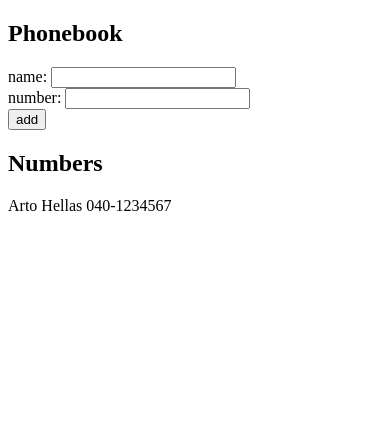
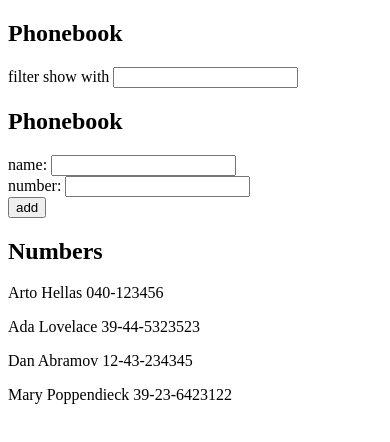
Before and after one commit to cruzito626/fullstack-open-course, a React (Create React App) app in the folder part2/phonebook/: page / in a window 390 px wide. Shown: the top 442 px of the page. Built offline with nearby package versions, Linux system fonts and the light colour scheme.

Commit message:
phonebook step four

```diff
--- a/part2/phonebook/src/App.js
+++ b/part2/phonebook/src/App.js
@@ -2,7 +2,10 @@ import React, { useState } from "react";
 
 const App = () => {
   const [persons, setPersons] = useState([
-    { name: "Arto Hellas", number: "040-1234567" },
+    { name: "Arto Hellas", number: "040-123456" },
+    { name: "Ada Lovelace", number: "39-44-5323523" },
+    { name: "Dan Abramov", number: "12-43-234345" },
+    { name: "Mary Poppendieck", number: "39-23-6423122" },
   ]);
   const [newNumberPhone, setNewNumberPhone] = useState("");
   const [newName, setNewName] = useState("");
@@ -25,14 +28,38 @@ const App = () => {
         name: newName,
         number: newNumberPhone,
       };
-      setPersons(persons.concat(newPerson));
+      const newPersons = persons.concat(newPerson);
+      setPersons(newPersons);
+      setFiltered(newPersons);
       setNewName("");
       setNewNumberPhone("");
     }
   };
 
+  const [filtered, setFiltered] = useState([...persons]);
+  const [filter, setFilter] = useState("");
+
+  const handlerOnChangeInputFilter = (event) => {
+    const newFilter = event.target.value;
+
+    if (!newFilter?.trim()) {
+      setFiltered([...persons]);
+    } else {
+      setFiltered(
+        persons.filter(({ name }) =>
+          name.toLocaleLowerCase().includes(newFilter.toLocaleLowerCase())
+        )
+      );
+    }
+    setFilter(newFilter);
+  };
   return (
     <div>
+      <h2>Phonebook</h2>
+      <div>
+        filter show with{" "}
+        <input value={filter} onChange={handlerOnChangeInputFilter} />
+      </div>
       <h2>Phonebook</h2>
       <form onSubmit={handlerOnSubmit}>
         <div>
@@ -50,7 +77,7 @@ const App = () => {
         </div>
       </form>
       <h2>Numbers</h2>
-      {persons.map(({ name, number }) => (
+      {filtered.map(({ name, number }) => (
         <p key={name}>
           {name} {number}
         </p>
```
